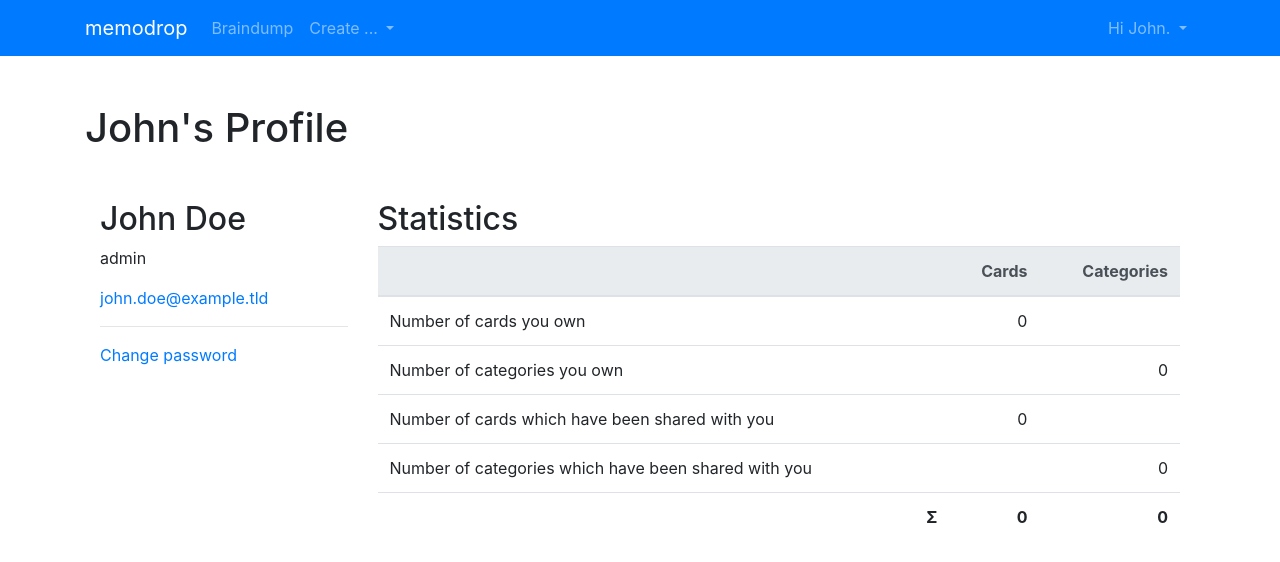
After one commit to joeig/memodrop, a Django app: page /auth/profile/ in a window 1280 px wide. The commit adds this page. Shown: the top 562 px of the page. Run offline with Django 3.2, Linux system fonts and the light colour scheme; a user stored in the database is signed in; data that the repository does not hold is empty; parts of the project's set-up code (start-up, migrations or seed data) failed here and were passed over; some libraries are stand-ins or nearby versions.

Commit message:
User profile page

```diff
--- /dev/null
+++ b/authentication/templates/auth/profile.html
@@ -0,0 +1,74 @@
+{% extends "main_authorized.html" %}
+{% load bootstrap4 %}
+{% block title %}
+    {% if request.user.first_name %}{{ request.user.first_name }}{% else %}{{ request.user.username }}{% endif %}'s Profile
+{% endblock %}
+{% block content %}
+    <h1 class="my-2 my-lg-5">
+        {% if request.user.first_name %}{{ request.user.first_name }}{% else %}{{ request.user.username }}{% endif %}'s Profile
+    </h1>
+    <div class="container-fluid">
+        <div class="row">
+            <div class="col-3">
+                {% if request.user.first_name %}
+                    <h2>{{ request.user.first_name }} {{ request.user.last_name }}</h2>
+                    <p>{{ request.user.username }}</p>
+                {% else %}
+                    <h2>{{ request.user.username }}</h2>
+                {% endif %}
+                <p><a href="mailto:{{ request.user.email }}">{{ request.user.email }}</a></p>
+                <hr>
+                <p><a href="{% url 'auth-password-change' %}" title="Change Password">Change password</a></p>
+            </div>
+            <div class="col-9">
+                <h2>Statistics</h2>
+                <table class="table">
+                    <thead class="thead-light">
+                        <tr>
+                            <th></th>
+                            <th class="text-right">Cards</th>
+                            <th class="text-right">Categories</th>
+                        </tr>
+                    </thead>
+                    <tbody>
+                        <tr>
+                            <td>Number of cards you own</td>
+                            <td class="text-right">{{ owned_card_count }}</td>
+                            <td class="text-right"></td>
+                        </tr>
+                        <tr>
+                            <td>Number of categories you own</td>
+                            <td class="text-right"></td>
+                            <td class="text-right">{{ owned_category_count }}</td>
+                        </tr>
+                        <tr>
+                            <td>Number of cards which have been shared with you</td>
+                            <td class="text-right">{{ shared_card_count }}</td>
+                            <td class="text-right"></td>
+                        </tr>
+                        <tr>
+                            <td>Number of categories which have been shared with you</td>
+                            <td class="text-right"></td>
+                            <td class="text-right">{{ shared_category_count }}</td>
+                        </tr>
+                        <tr>
+                            <td class="text-right"><strong>Σ</strong></td>
+                            <td class="text-right"><strong>{{ total_card_count }}</strong></td>
+                            <td class="text-right"><strong>{{ total_category_count }}</strong></td>
+                        </tr>
+                    </tbody>
+                </table>
+
+                {% if request.user.auth_token %}
+                    <h2>API Access</h2>
+                    <p>
+                        Your authentication token is:
+                        <code>
+                            {{ request.user.auth_token.key }}
+                        </code>
+                    </p>
+                {% endif %}
+            </div>
+        </div>
+    </div>
+{% endblock %}
--- a/authentication/urls.py
+++ b/authentication/urls.py
@@ -2,7 +2,7 @@ from django.conf.urls import url
 from django.contrib.auth import views as auth_views
 from django.core.urlresolvers import reverse_lazy
 
-from authentication.views import PasswordChangeDoneView
+from authentication.views import PasswordChangeDoneView, ProfileView
 
 urlpatterns = [
     url(r'^login/$',
@@ -18,4 +18,7 @@ urlpatterns = [
     url(r'^password-change/done/$',
         PasswordChangeDoneView.as_view(),
         name='auth-password-change-done'),
+    url(r'^profile/$',
+        ProfileView.as_view(),
+        name='auth-profile'),
 ]
--- a/authentication/views.py
+++ b/authentication/views.py
@@ -1,6 +1,8 @@
+from categories.models import Category
 from django.contrib import messages
+from django.contrib.auth.mixins import LoginRequiredMixin
 from django.urls import reverse
-from django.views.generic import RedirectView
+from django.views.generic import RedirectView, TemplateView
 
 
 class PasswordChangeDoneView(RedirectView):
@@ -11,3 +13,35 @@ class PasswordChangeDoneView(RedirectView):
     def get_redirect_url(self, *args, **kwargs):
         messages.info(self.request, 'Your password was changed.')
         return reverse('index')
+
+
+class ProfileView(LoginRequiredMixin, TemplateView):
+    """Renders the user's profile
+    """
+    template_name = 'auth/profile.html'
+
+    def get_context_data(self, **kwargs):
+        owned_category_count = Category.owned_objects.all(self.request.user).count()
+        shared_category_count = Category.shared_objects.all(self.request.user).count()
+        total_category_count = owned_category_count + shared_category_count
+
+        owned_card_count = 0
+        for category in Category.owned_objects.all(self.request.user):
+            owned_card_count += category.cards.count()
+
+        shared_card_count = 0
+        for category in Category.shared_objects.all(self.request.user):
+            shared_card_count += category.cards.count()
+
+        total_card_count = owned_card_count + shared_card_count
+
+        context = {
+            'owned_category_count': owned_category_count,
+            'shared_category_count': shared_category_count,
+            'total_category_count': total_category_count,
+            'owned_card_count': owned_card_count,
+            'shared_card_count': shared_card_count,
+            'total_card_count': total_card_count,
+        }
+
+        return context
--- a/memodrop/templates/main_authorized.html
+++ b/memodrop/templates/main_authorized.html
@@ -35,8 +35,8 @@
                             {% endif %}
                         </a>
                         <div class="dropdown-menu" aria-labelledby="userDropdown">
+                            <a class="dropdown-item" href="{% url 'auth-profile' %}" title="Profile">Your profile</a>
                             <a class="dropdown-item" href="{% url 'auth-logout' %}" title="Sign out">Sign out</a>
-                            <a class="dropdown-item" href="{% url 'auth-password-change' %}" title="Change Password">Change Password</a>
                             {% if request.user.is_superuser %}
                                 <div class="dropdown-divider"></div>
                                 <a class="dropdown-item" href="{% url 'admin:index' %}" title="Django administration">Django
```
